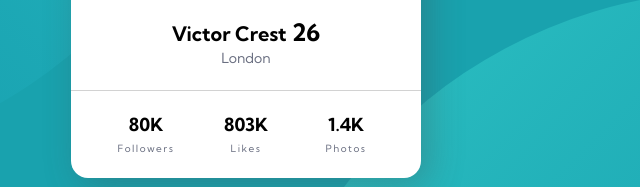
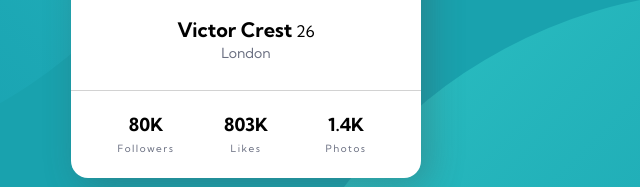
Before and after one commit to javiermontcerda/challenges-frontmentor, a plain HTML site: page 04-profile-card-component-main/index.html in a window 1280 px wide. Shown: the part 410-597 px from the top of the page, 394-1034 px from the left. Drawn offline with Linux system fonts and the light colour scheme.

Commit message:
fixed bold age

```diff
--- a/04-profile-card-component-main/index.html
+++ b/04-profile-card-component-main/index.html
@@ -22,7 +22,7 @@
 
         <img class="card__avatar" src="./images/image-victor.jpg" alt="Victor avatar" />
           <div class="card__user">
-            <h1><span class="bold text-v-large">Victor Crest</span class="subtitle text-large"> 26</h1>
+            <p><span class="bold text-v-large">Victor Crest</span class="subtitle text-v-large"> 26</p>
             <span class="subtitle text-medium">London</span>
           </div>
       </header>
```
